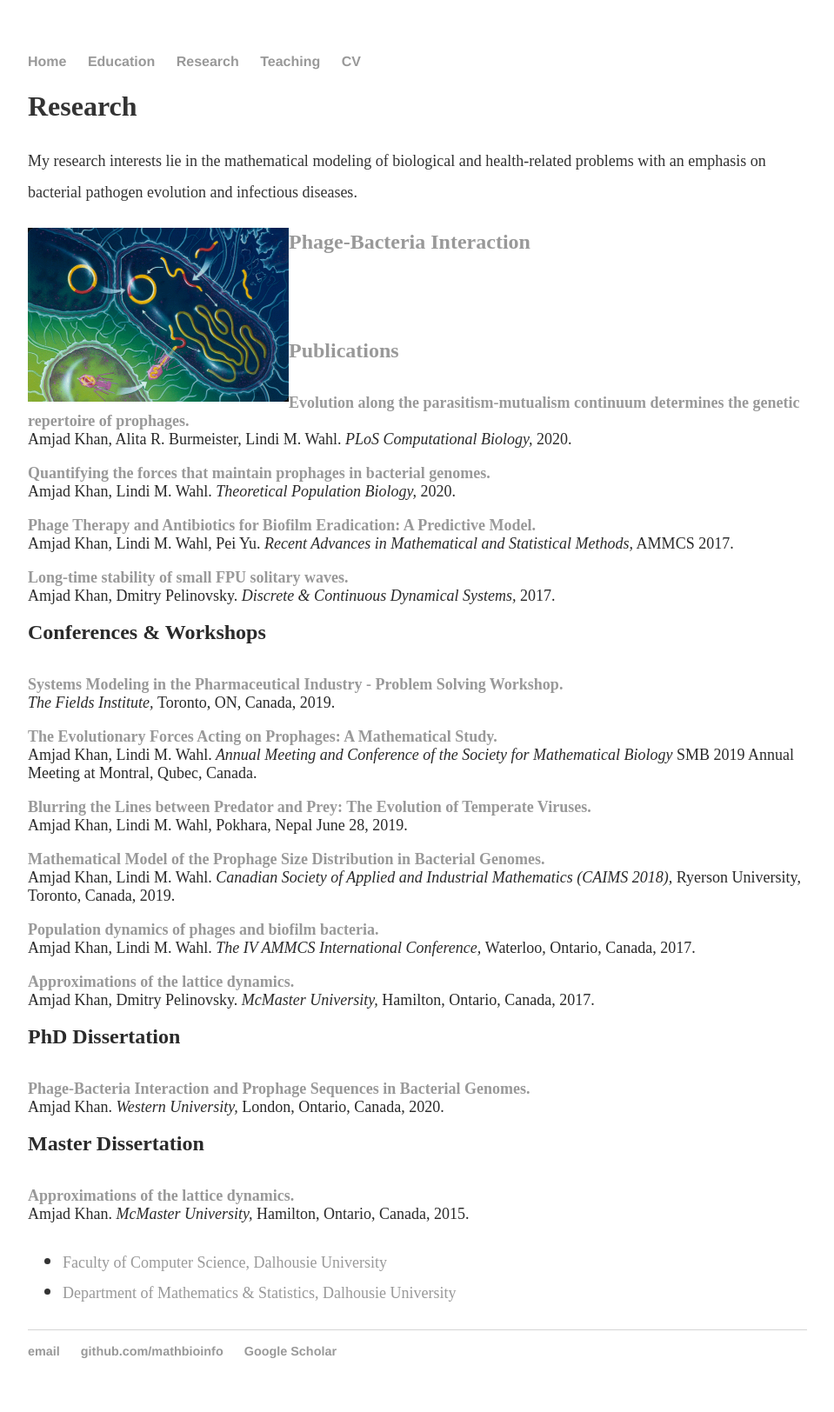
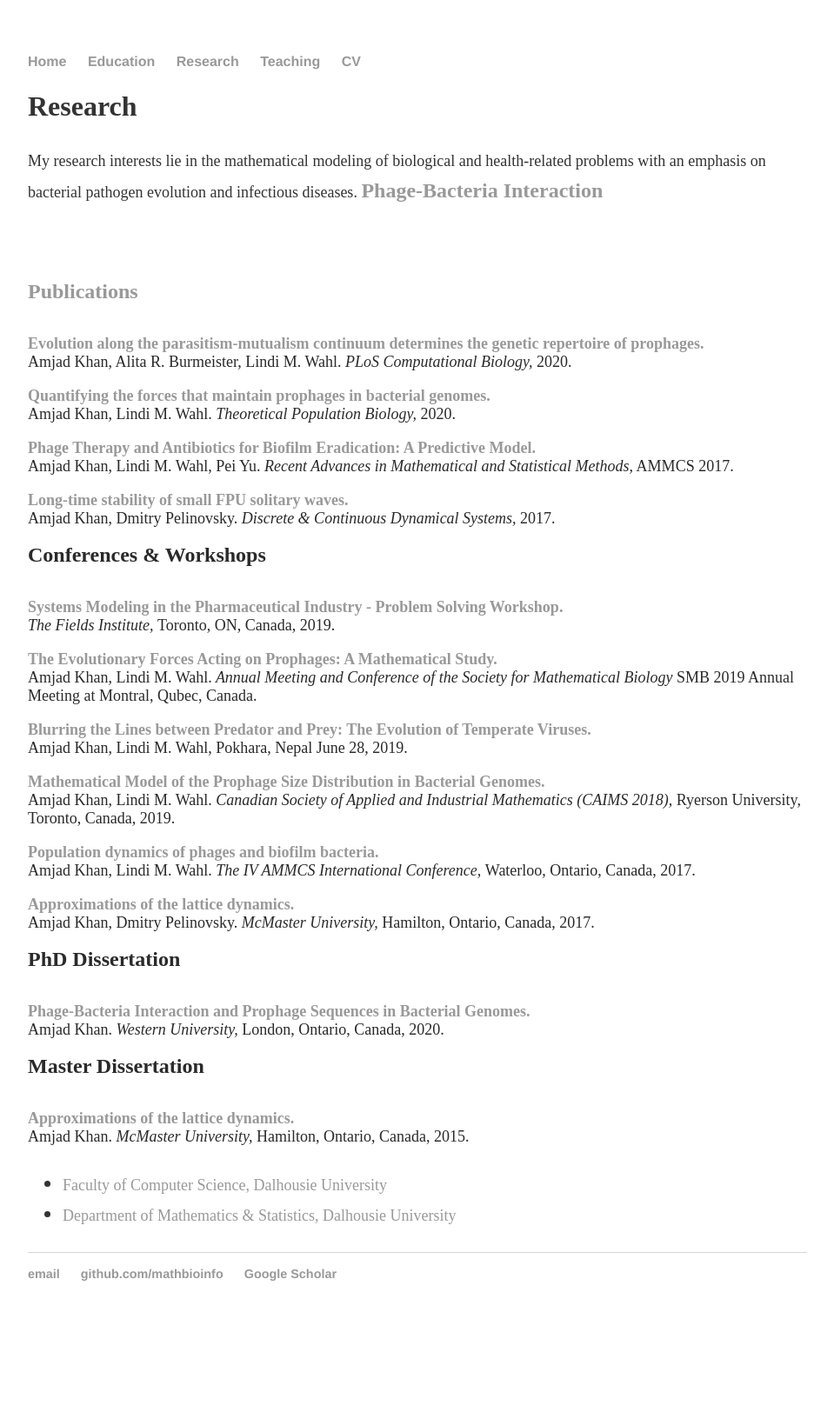
Before and after one commit to MathBioInfo/amjadkhan, a Jekyll site: the page built from Research/index.html, in a window 1280 px wide. Shown: the whole page at 87% size, without its empty margins (160-1119 px from the left). Built offline with Jekyll 4.4.1, drawn with Linux system fonts in a browser that asks for light colours; after the commit the page ends 1536 px from its top, so only the background shows below that.

Commit message:
Update index.html

```diff
--- a/Research/index.html
+++ b/Research/index.html
@@ -7,24 +7,8 @@
 			<link rel="stylesheet" type="text/css" href="css/main.css">
 			<p><font size="4"> My research interests lie in the mathematical modeling of biological and health-related problems with an emphasis on bacterial pathogen
 				evolution and infectious diseases.<a>
-			<p><img src="../images/PhageBACinte.png" alt="phage bacteria interaction" style="float: left" width="300" height="200"">
-			<font size="5"><b>Phage-Bacteria Interaction</b></font><br></p>
 
-
-
-
-
-
-
-
-
-
-
-
-
-
-
-				</p>
+			<font size="5"><b>Phage-Bacteria Interaction</b></font><br>
 			<p class="clear">&nbsp;</p>
 			<!--<h3> Pulications</p>-->
 			<!--<div class="paragraph"><font color="#2a2a2a" size="3">-->
```
